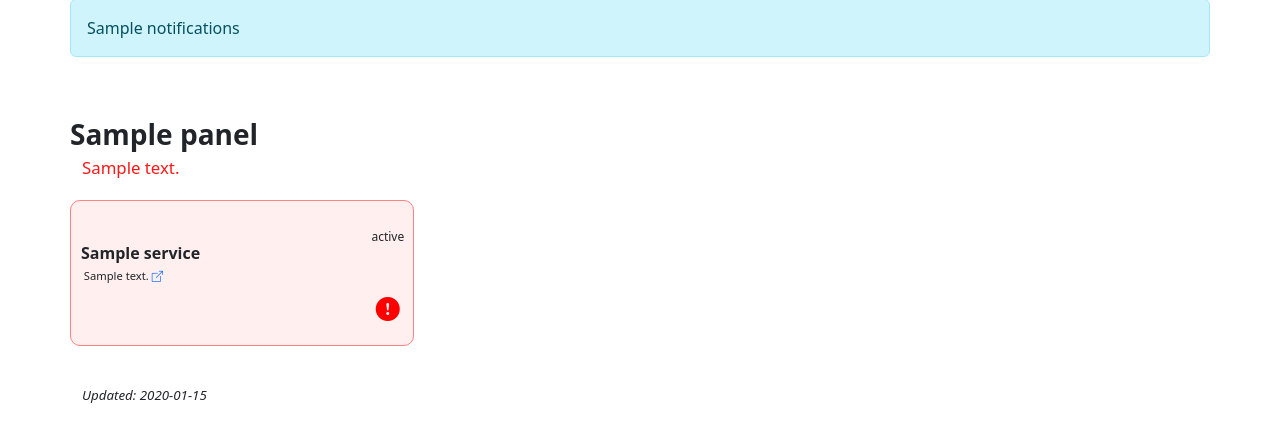
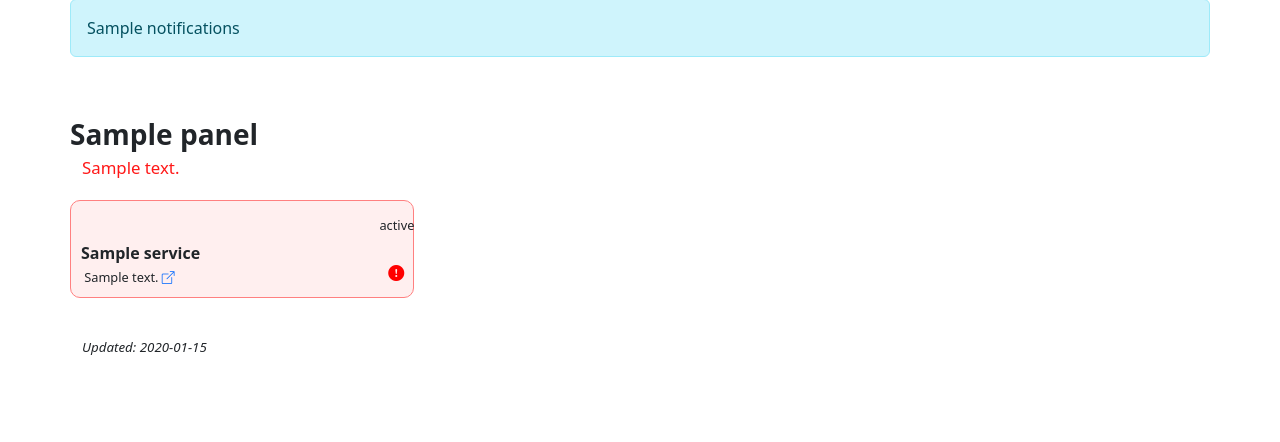
Before and after one commit to uw-it-aca/status-dashboard, a Python web app: template status_dashboard/templates/dashboard.html in a window 1280 px wide. Shown: the part 191-633 px from the top of the page. Run offline with Jinja, Linux system fonts and the light colour scheme; the template is opened without the code that fills it: most values are stand-ins (such as "Sample title", 1, 10 or a date in 2020); some libraries are stand-ins or nearby versions.

Commit message:
adjust style

```diff
--- a/status_dashboard/static/dashboard.css
+++ b/status_dashboard/static/dashboard.css
@@ -134,7 +134,7 @@ html, body {
 }
 
 .service .description .desc {
-    font-size: .7em;
+    font-size: .8em;
     margin-left: .25em;
 }
 
@@ -146,7 +146,6 @@ html, body {
 .service .health {
     vertical-align: middle;
     text-align: center;
-    font-size: 1.5em;
     line-height: 3em;
 }
 
@@ -169,7 +168,7 @@ html, body {
 }
 
 .service .health .status {
-    font-size: .5em;
+    font-size: .8em;
 }
 .row {padding-top: 20px;}
 
```
